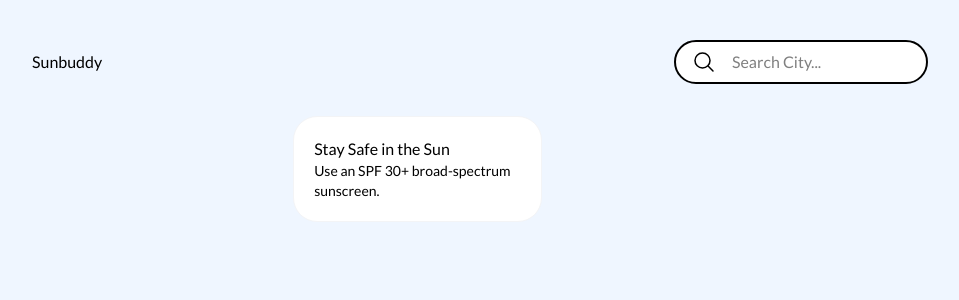
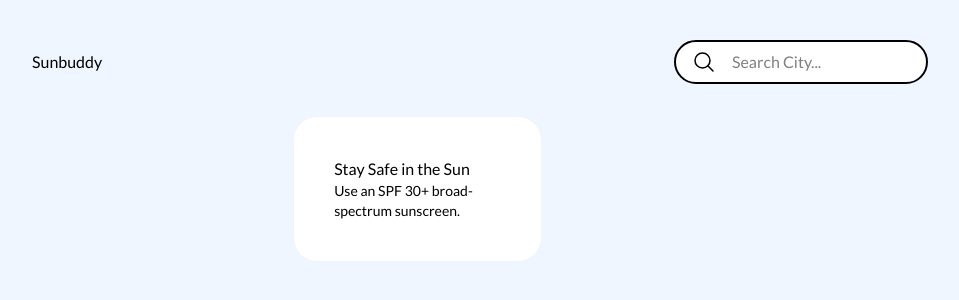
Before and after one commit to jazxbx/sunbuddy, a Next.js app: page / in a window 1280 px wide. Shown: the top 300 px of the page, without its empty margins (160-1119 px from the left). Built offline with nearby package versions, Linux system fonts and the light colour scheme; no server answers.

Commit message:
css changes

```diff
--- a/src/app/components/Card.tsx
+++ b/src/app/components/Card.tsx
@@ -1,7 +1,7 @@
 export default function Card({ children }: { children: React.ReactNode }) {
   return (
     <div
-      className='    bg-white rounded-3xl p-5 border border-gray-100
+      className=' bg-white rounded-3xl p-5 md:p-10 border border-gray-100
         w-full h-full flex flex-col'
     >
       {children}
--- a/src/app/layout.tsx
+++ b/src/app/layout.tsx
@@ -2,6 +2,7 @@ import type { Metadata } from 'next';
 import { Playfair_Display, Lato } from 'next/font/google';
 import './globals.css';
 import Providers from './providers';
+import Footer from './components/Footer';
 
 const playfair_display = Playfair_Display({
   variable: '--font-playfair',
@@ -26,11 +27,12 @@ export default function RootLayout({
   children: React.ReactNode;
 }>) {
   return (
-    <html lang='en'>
+    <html lang='en' className='h-dvh'>
       <body
-        className={`${lato.variable} ${playfair_display.variable} bg-bg p-3 md:py-5 md:px-10 lg:px-48 bg-blue-50`}
+        className={`${lato.variable} ${playfair_display.variable} bg-bg py-3 px-4 md:py-5 md:px-10 lg:px-48 bg-blue-50 min-h-full flex flex-col`}
       >
         <Providers>{children}</Providers>
+        <Footer />
       </body>
     </html>
   );
```
